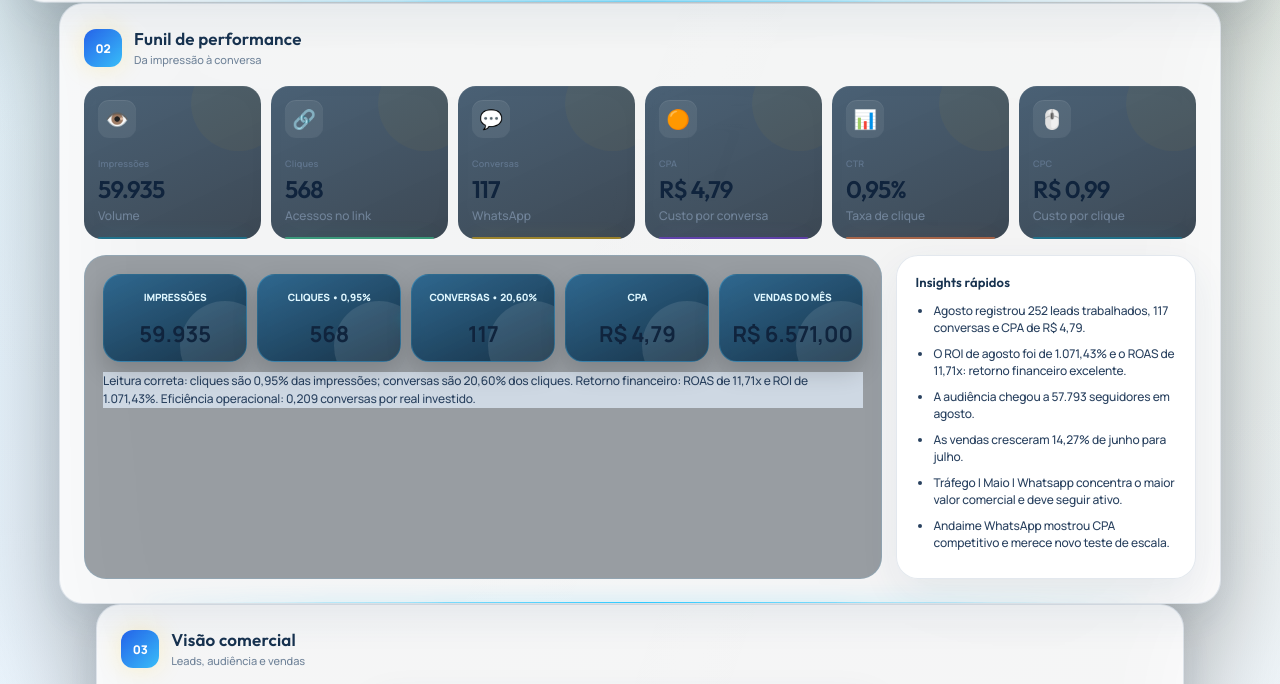
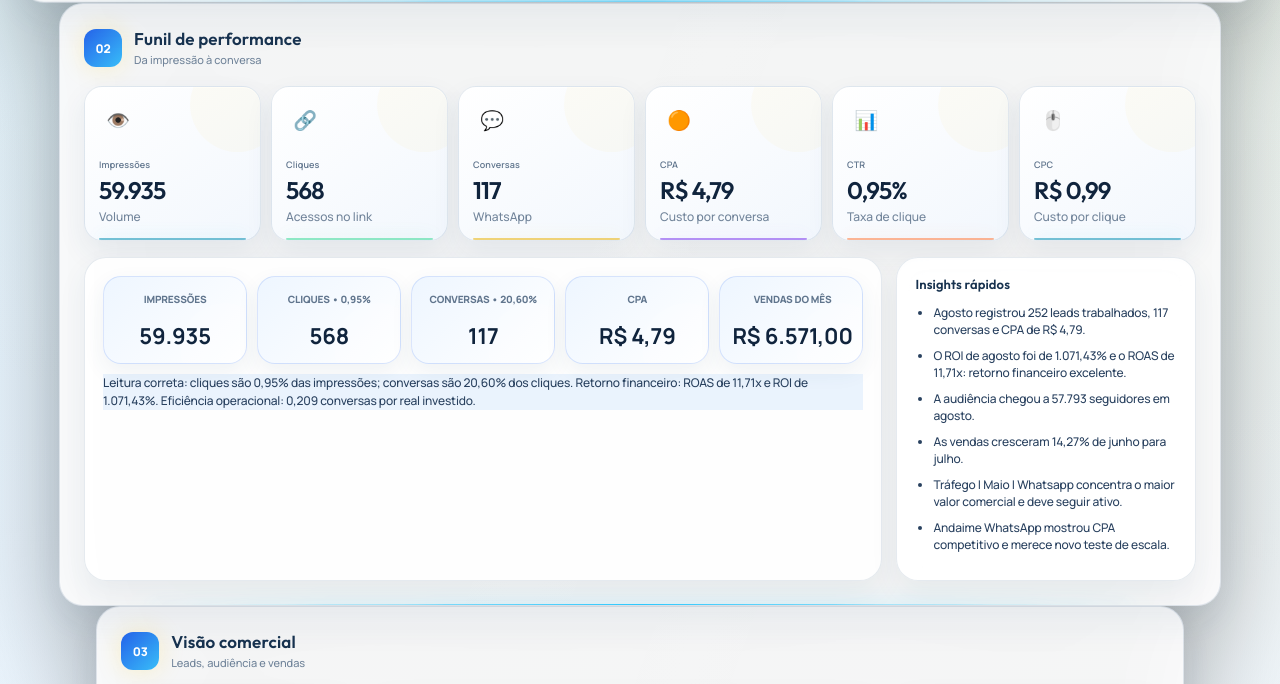
Before and after one commit to eddsonpaz-afk/DashboardMidasCBS, a plain HTML site: page index.html in a window 1280 px wide. Shown: the part 1146-1830 px from the top of the page. Drawn offline with nearby package versions, Linux system fonts and the light colour scheme; no server answers.

Commit message:
Refina tema claro e remove blocos visuais pesados

```diff
--- a/css/dashboard.css
+++ b/css/dashboard.css
@@ -1622,6 +1622,54 @@ body{
 .scenario-card{background:linear-gradient(180deg,color-mix(in srgb,var(--scenario) 8%,#fff),#fff 58%)}
 .scenario-card footer{background:rgba(70,104,140,.05)}
 
+/* Remove os últimos blocos pesados do tema anterior */
+#metaPanel>.control-bar{
+  border-color:rgba(70,104,140,.16);
+  background:rgba(255,255,255,.92);
+  box-shadow:0 12px 32px rgba(38,78,118,.10);
+}
+#metaPanel>.control-bar:before{color:#60758d}
+#metaPanel>.control-bar #monthSelect{
+  border-color:rgba(37,99,235,.22);
+  background:#f2f7fd;
+  color:#17324f;
+}
+.executive-kpis .kpi-card,
+.channel-kpis .kpi-card,
+.commercial-kpis .kpi-card,
+.sales-month-card{
+  color:#17324f;
+  border:1px solid rgba(70,104,140,.14);
+  background:linear-gradient(145deg,#ffffff,#f2f7fd);
+  box-shadow:0 12px 28px rgba(38,78,118,.08),inset 0 1px 0 #fff;
+}
+.executive-kpis .kpi-card b,
+.channel-kpis .kpi-card b,
+.commercial-kpis .kpi-card b,
+.sales-month-card b{color:#10243d}
+.executive-kpis .kpi-card span,
+.channel-kpis .kpi-card span,
+.commercial-kpis .kpi-card span,
+.sales-month-card span{color:#60758d}
+.embedded-chart,.efficiency-panel,.sales-chart-panel,
+.flow-content>#funnelResult,.flow-insights{
+  color:#17324f;
+  border-color:rgba(70,104,140,.14);
+  background:rgba(255,255,255,.90);
+  box-shadow:0 12px 28px rgba(38,78,118,.07);
+}
+.flow-deck .funnel-step,
+.flow-deck .funnel-step:nth-child(n){
+  color:#17324f;
+  border-color:rgba(37,99,235,.16);
+  background:linear-gradient(135deg,#eef6ff,#ffffff);
+  box-shadow:0 8px 22px rgba(38,78,118,.07);
+}
+.flow-deck .funnel-step span{color:#60758d}
+.flow-deck .funnel-step b{color:#10243d}
+.flow-deck .funnel-step:not(:last-child):before{color:#38a9e8;text-shadow:none}
+.efficiency-value b{color:#10243d}.efficiency-value span{color:#60758d}
+
 @media(max-width:1100px){.results-kpis{grid-template-columns:repeat(3,1fr)}.results-grid{grid-template-columns:1fr}.hero{grid-template-columns:130px 1fr 130px}}
 @media(max-width:720px){
   .shell{padding:8px 8px 30px}.module-tabs{position:sticky;top:4px;width:100%;overflow:auto;justify-content:flex-start}.module-tab{flex:0 0 auto;font-size:11px}
```
